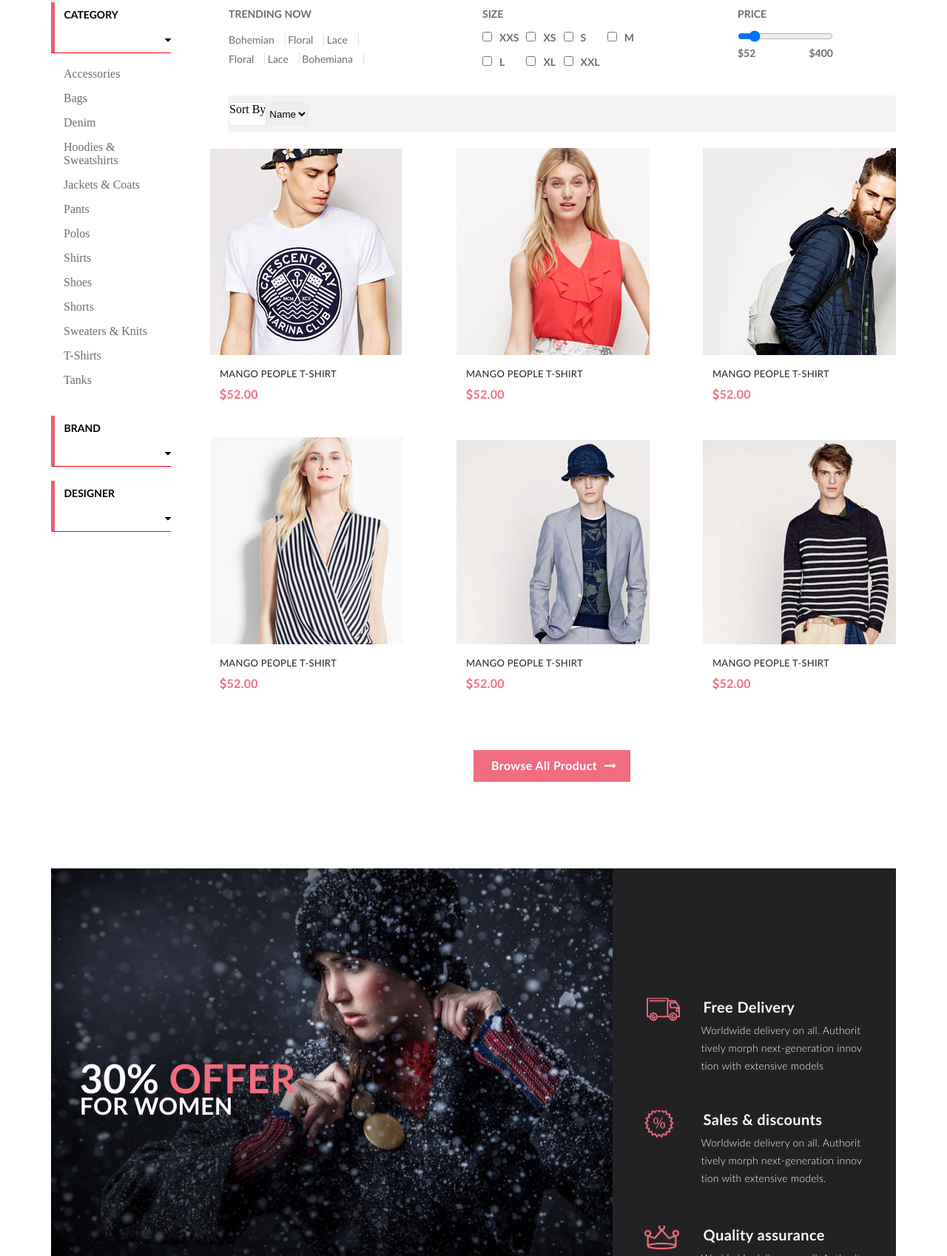
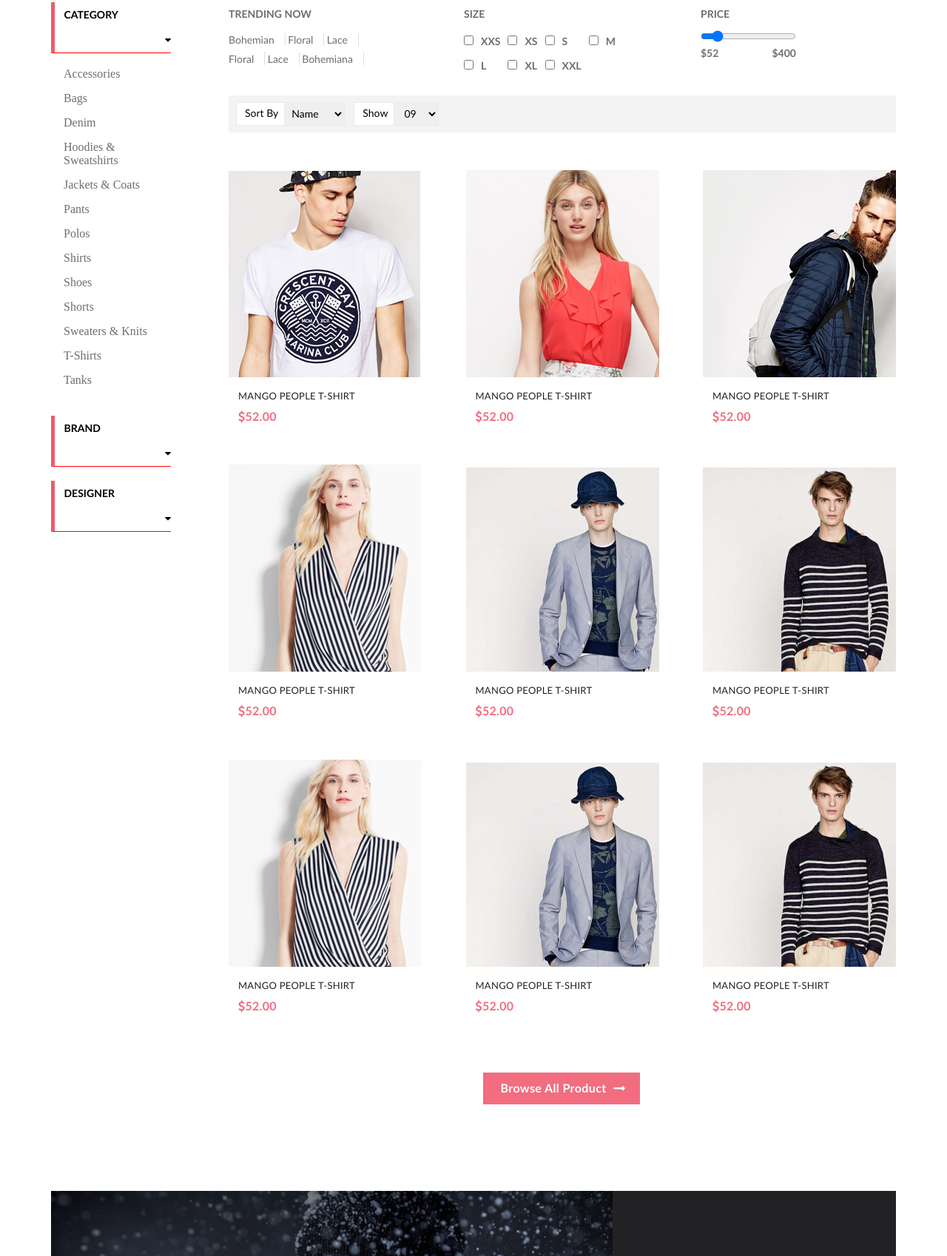
Before and after one commit to Hatemanik/myporfolio, a plain HTML site: page smurfa.ru/product.html in a window 1280 px wide. Shown: the part 356-2054 px from the top of the page at 74% size. Drawn offline with Linux system fonts and the light colour scheme.

Commit message:
Полоска сортирвоки готова
Полоска сортирвоки готова

```diff
--- a/smurfa.ru/product.html
+++ b/smurfa.ru/product.html
@@ -179,18 +179,24 @@
                 <div class="sort">
                     <div class="sort__name">
                         <span class="sort__name-1">Sort By</span>
-                        <select size="1" name="hero[]">
+                        <select class="sort__name-2" size="1" name="hero[]" title="Сортировка">
                             <option selected value="Name">Name</option>
                             <option value="Price">Price</option>
                             <option value="Othe">Othe</option>
                         </select>
                     </div>
-
-                    <div class="sort__show"></div>
+                    <div class="sort__show">
+                        <span class="sort__show-1">Show</span>
+                        <select class="sort__show-2" size="1" name="hero[]" title="Сортировка">
+                            <option selected value="nine">09</option>
+                            <option value="ten">10</option>
+                            <option value="all">all</option>
+                        </select>
+                    </div>
                 </div>
-                <div class="magazin-list">
+                <div class="magazin-list-product">
                     <div class="magazin-list-flex-2">
-                        <div class="magazin-item magazin-item_1">
+                        <div class="magazin-item magazin-product-item_1">
                             <a href="" class="link">
                                 <div class="magazin-item-image magazin-item_1-image"></div>
                                 <div class="magazin-list-text">
@@ -199,7 +205,7 @@
                                 </div>
                             </a>
                         </div>
-                        <div class="magazin-item magazin-item_1">
+                        <div class="magazin-item magazin-product-item_1">
                             <a href="" class="link">
                                 <div class="magazin-item-image magazin-item_2-image"></div>
                                 <div class="magazin-list-text">
@@ -208,7 +214,7 @@
                                 </div>
                             </a>
                         </div>
-                        <div class="magazin-item magazin-item_1">
+                        <div class="magazin-item magazin-product-item_1">
                             <a href="" class="link">
                                 <div class="magazin-item-image magazin-item_3-image"></div>
                                 <div class="magazin-list-text">
@@ -217,7 +223,7 @@
                                 </div>
                             </a>
                         </div>
-                        <div class="magazin-item magazin-item_2">
+                        <div class="magazin-item magazin-product-item_2">
                             <a href="" class="link">
                                 <div class="magazin-item-image magazin-item_5-image"></div>
                                 <div class="magazin-list-text">
@@ -226,7 +232,7 @@
                                 </div>
                             </a>
                         </div>
-                        <div class="magazin-item magazin-item_2">
+                        <div class="magazin-item magazin-product-item_2">
                             <a href="" class="link">
                                 <div class="magazin-item-image magazin-item_6-image"></div>
                                 <div class="magazin-list-text">
@@ -235,7 +241,7 @@
                                 </div>
                             </a>
                         </div>
-                        <div class="magazin-item magazin-item_2">
+                        <div class="magazin-item magazin-product-item_2">
                             <a href="" class="link">
                                 <div class="magazin-item-image magazin-item_7-image"></div>
                                 <div class="magazin-list-text">
@@ -244,16 +250,42 @@
                                 </div>
                             </a>
                         </div>
-
+                        <div class="magazin-item magazin-product-item_2">
+                            <a href="" class="link">
+                                <div class="magazin-item-image magazin-item_5-image"></div>
+                                <div class="magazin-list-text">
+                                    <p>mango people t-shirt</p>
+                                    <span><i class="fa fa-usd" aria-hidden="true"></i>52.00</span>
+                                </div>
+                            </a>
+                        </div>
+                        <div class="magazin-item magazin-product-item_2">
+                            <a href="" class="link">
+                                <div class="magazin-item-image magazin-item_6-image"></div>
+                                <div class="magazin-list-text">
+                                    <p>mango people t-shirt</p>
+                                    <span><i class="fa fa-usd" aria-hidden="true"></i>52.00</span>
+                                </div>
+                            </a>
+                        </div>
+                        <div class="magazin-item magazin-product-item_2">
+                            <a href="" class="link">
+                                <div class="magazin-item-image magazin-item_7-image"></div>
+                                <div class="magazin-list-text">
+                                    <p>mango people t-shirt</p>
+                                    <span><i class="fa fa-usd" aria-hidden="true"></i>52.00</span>
+                                </div>
+                            </a>
+                        </div>
                     </div>
                     <div class="magazin-item-all"><a href="#" class="">
                         <span>Browse All Product</span><i class="fa fa-long-arrow-right" aria-hidden="true"></i>
                     </a>
                     </div>
-
                 </div>
             </div>
         </div>
+    </div>
 
 </main>
 <section class="woman-black">
--- a/smurfa.ru/sass/product.scss
+++ b/smurfa.ru/sass/product.scss
@@ -222,6 +222,7 @@
 .top-filter-size-flex{
   display: flex;
   justify-content: space-between;
+  margin-top: 5px;
 }
 
 .top-filter-size-flex-column{
@@ -248,7 +249,7 @@
   padding-bottom: 12px;
 }
 .top-filter-price {
-  margin: 6px 85px 0 0;
+  margin: 6px 135px 0 0;
 }
 .span #out_min{
   float: left;
@@ -262,7 +263,7 @@
   background-color: #f3f3f3;
   display: flex;
   align-items: center;
-  margin-top: 22px;
+  margin-top: 17px;
   margin-left: 28px;
 }
 .sort__name{
@@ -271,20 +272,69 @@
   background-color: #ffffff;
   display: flex;
   align-items: center;
+  margin-left: 10px;
 }
 
 .sort__name-1{
   height: 100%;
   border-right: 1px solid #ebebeb;
+  @include font-main(14px, ('Lato-Regular', sans-serif));
+  font-weight: 400;
+  line-height: 26px;
+  padding-left: 11px;
+  padding-top: 1px;
+  padding-right: 8px;
 }
-.sort__name select{
+.sort__name-2{
   height: 100%;
   border:0;
+  @include font-main(14px, ('Lato-Regular', sans-serif));
+  font-weight: 400;
+  line-height: 26px;
+  padding-bottom: 2px;
+  padding-left: 5px;
+  padding-right: 18px;
+}
+
+.sort__show{
+  height: 30px;
+  border: 1px solid #ebebeb;
+  background-color: #ffffff;
+  display: flex;
+  align-items: center;
+  margin-left: 12px;
+}
+
+.sort__show-1{
+  height: 100%;
+  border-right: 1px solid #ebebeb;
+  @include font-main(14px, ('Lato-Regular', sans-serif));
+  font-weight: 400;
+  line-height: 26px;
+  padding-left: 11px;
+  padding-top: 1px;
+  padding-right: 8px;
+}
+.sort__show-2{
+  height: 100%;
+  border:0;
+  @include font-main(14px, ('Lato-Regular', sans-serif));
+  font-weight: 400;
+  line-height: 26px;
+  padding-bottom: 2px;
+  padding-left: 9px;
+  padding-right: 13px;
 }
 /*-------------------------------------------*/
+.magazin-list-product{
+  margin: 5.5% 0 0 25px;
+}
 .magazin-list-flex-2 {
   display: flex;
   align-items: center;
   justify-content: space-between;
   flex-wrap: wrap;
 }
+.magazin-product-item_2{
+  margin-top: 5%;
+}
```
Also changed, not shown: smurfa.ru/css/style.css, 1 other file.
